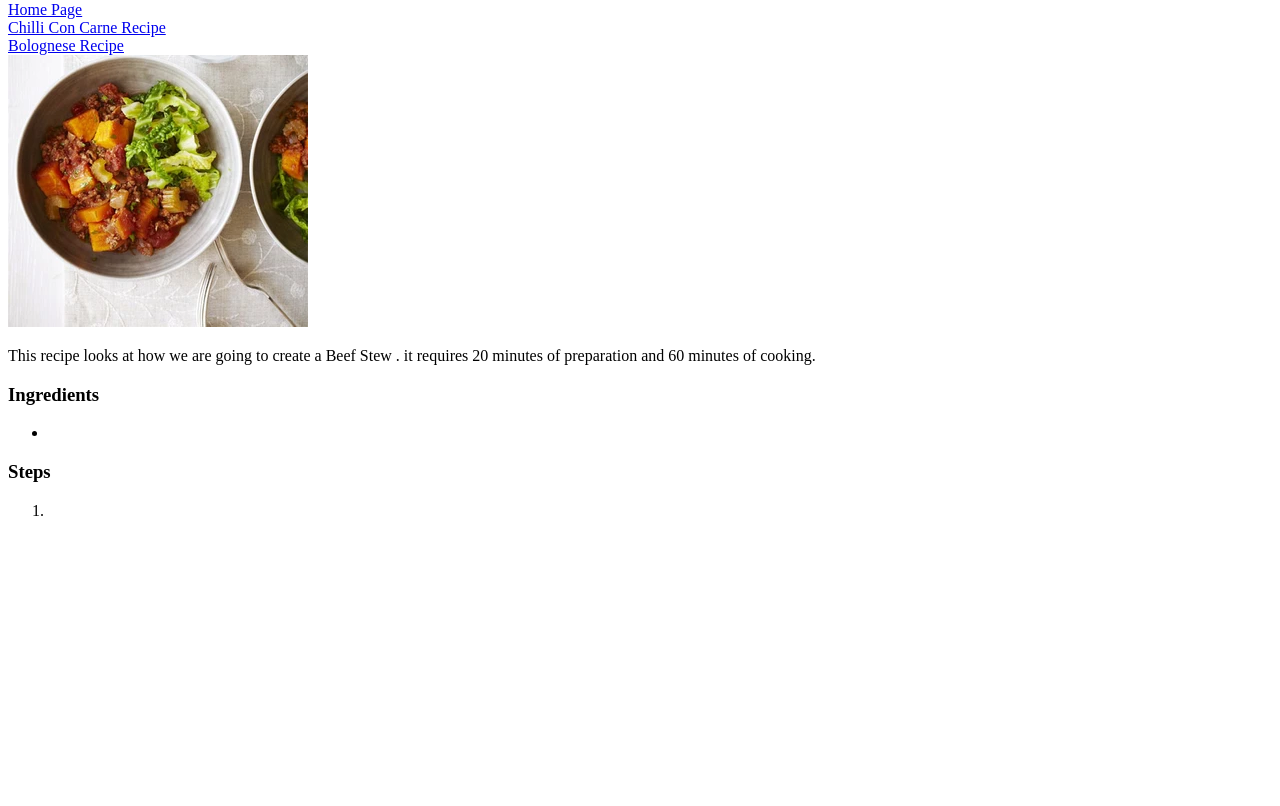
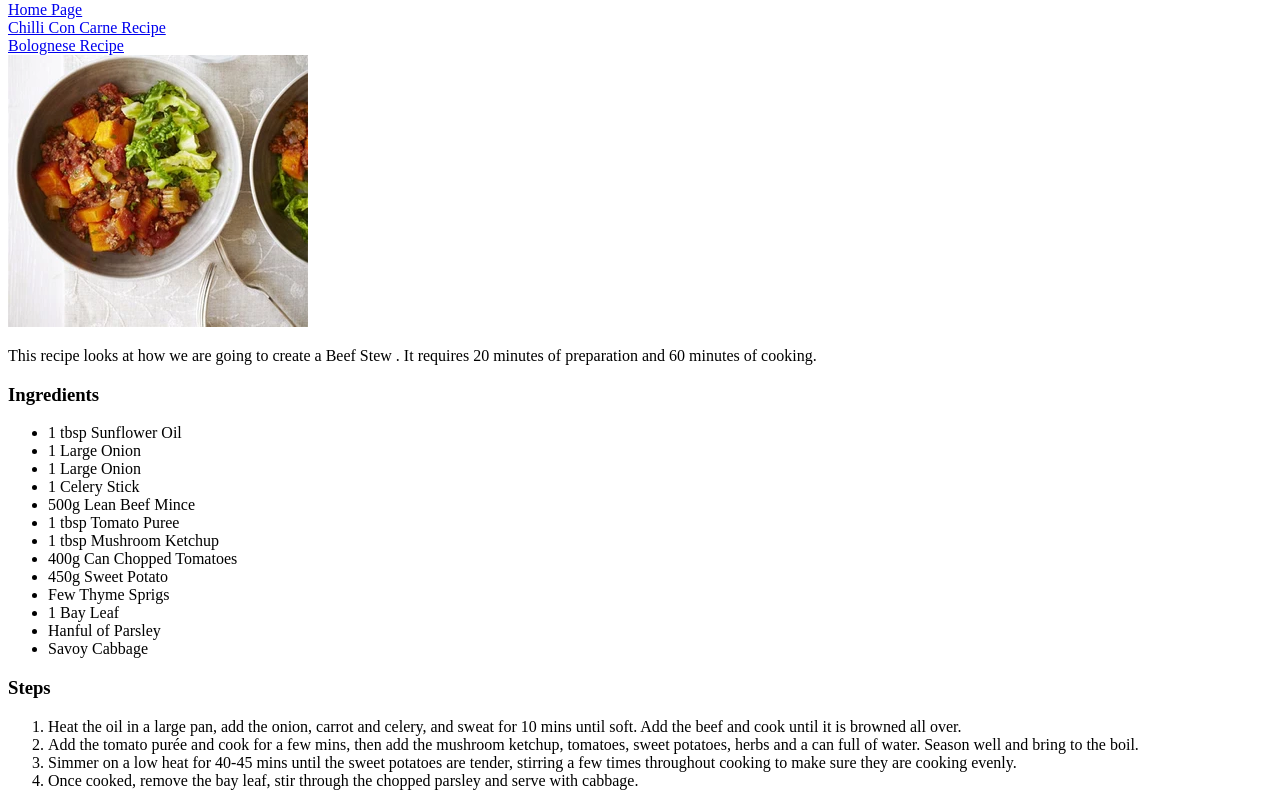
Before and after one commit to Jamtin68/odin-recipes, a plain HTML site: page recipes/BeefStew.html in a window 1280 px wide. Shown: the part 79-885 px from the top of the page. Before the commit the page ends 800 px from the top, so only its background shows below. Drawn offline with Linux system fonts and the light colour scheme.

Commit message:
Lists added

```diff
--- a/recipes/BeefStew.html
+++ b/recipes/BeefStew.html
@@ -13,14 +13,29 @@
         <a href="Bolognese.html">Bolognese Recipe</a>
         <br>
         <img src="beefstew.jpeg">
-        <p>This recipe looks at how we are going to create a Beef Stew . it requires 20 minutes of preparation and 60 minutes of cooking.</p>
+        <p>This recipe looks at how we are going to create a Beef Stew . It requires 20 minutes of preparation and 60 minutes of cooking.</p>
         <h3>Ingredients</h3>
         <ul>
-           <li></li>
+           <li>1 tbsp Sunflower Oil</li>
+           <li>1 Large Onion</li>
+           <li>1 Large Onion</li>
+           <li>1 Celery Stick</li>
+           <li>500g Lean Beef Mince </li>
+           <li>1 tbsp Tomato Puree</li>
+           <li>1 tbsp Mushroom Ketchup</li>
+           <li>400g Can Chopped Tomatoes</li>
+           <li>450g Sweet Potato</li>
+           <li>Few Thyme Sprigs</li>
+           <li>1 Bay Leaf</li>
+           <li>Hanful of Parsley</li>
+           <li>Savoy Cabbage</li>
         </ul>
         <h3>Steps</h3>
         <ol>
-            <li></li>
+            <li>Heat the oil in a large pan, add the onion, carrot and celery, and sweat for 10 mins until soft. Add the beef and cook until it is browned all over.</li>
+            <li>Add the tomato purée and cook for a few mins, then add the mushroom ketchup, tomatoes, sweet potatoes, herbs and a can full of water. Season well and bring to the boil.</li>
+            <li>Simmer on a low heat for 40-45 mins until the sweet potatoes are tender, stirring a few times throughout cooking to make sure they are cooking evenly.</li>
+            <li>Once cooked, remove the bay leaf, stir through the chopped parsley and serve with cabbage.</li>
         </ol>
     </body>
 </html>
```
Also changed, not shown: recipes/Bolognese.html (+15 -3 lines), recipes/bolognese.jpeg (added).
